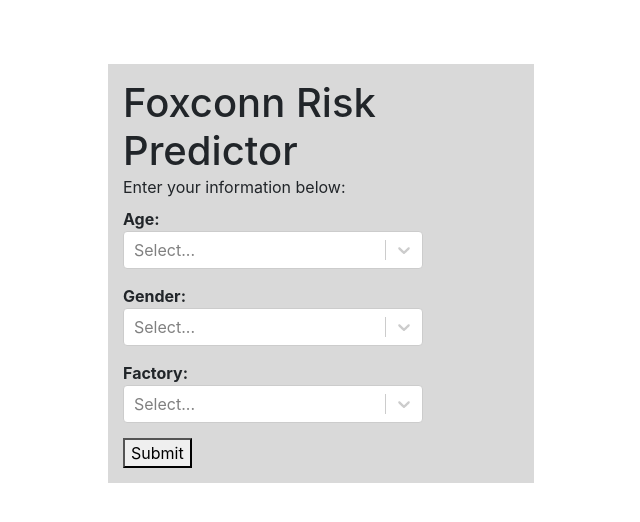
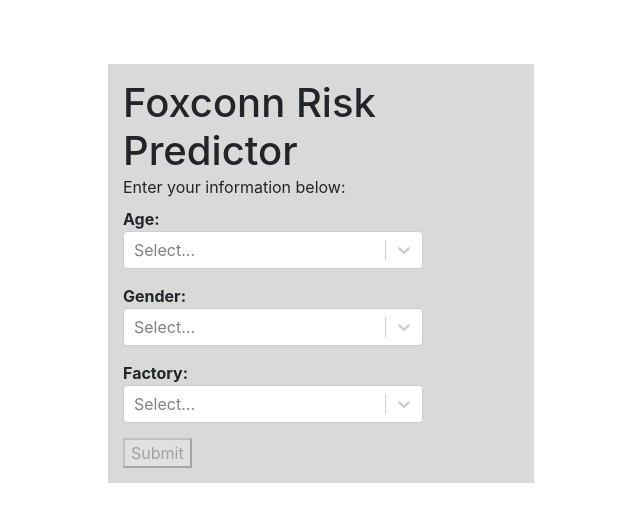
Before and after one commit to hayleympearson/foxconn_risk_predictor, a React (Create React App) app in the folder my-app/: page / in a window 1280 px wide. Shown: the top 522 px of the page, without its empty margins (319-959 px from the left). Built offline with nearby package versions, Linux system fonts and the light colour scheme.

Commit message:
don't let user press button if they haven't filled in all boxes

```diff
--- a/my-app/src/LoadingButton.js
+++ b/my-app/src/LoadingButton.js
@@ -22,7 +22,7 @@
 
         setTimeout(() => {
             // Completed of async action, set loading state back
-            fetch(`http://127.0.0.1:5000/predict?age=${encodeURIComponent(this.props.age)}&gender=${encodeURIComponent(this.props.gender)}&factory=${encodeURIComponent(this.props.gender)}`, {
+            fetch(`http://127.0.0.1:5000/predict?age=${encodeURIComponent(this.props.age)}&gender=${encodeURIComponent(this.props.gender)}&factory=${encodeURIComponent(this.props.factory)}`, {
                 method: "GET",
             }).then(res => res.json())
             .then(
@@ -65,7 +65,7 @@
         return (
             <div>
                <button
-                disabled={isLoading}
+                disabled={isLoading || !this.props.age || !this.props.gender || !this.props.factory}
                 onClick={!isLoading ? this.handleClick : null}>
                 {isLoading ? 'Loading...' : 'Submit'}
                 </button>
```
